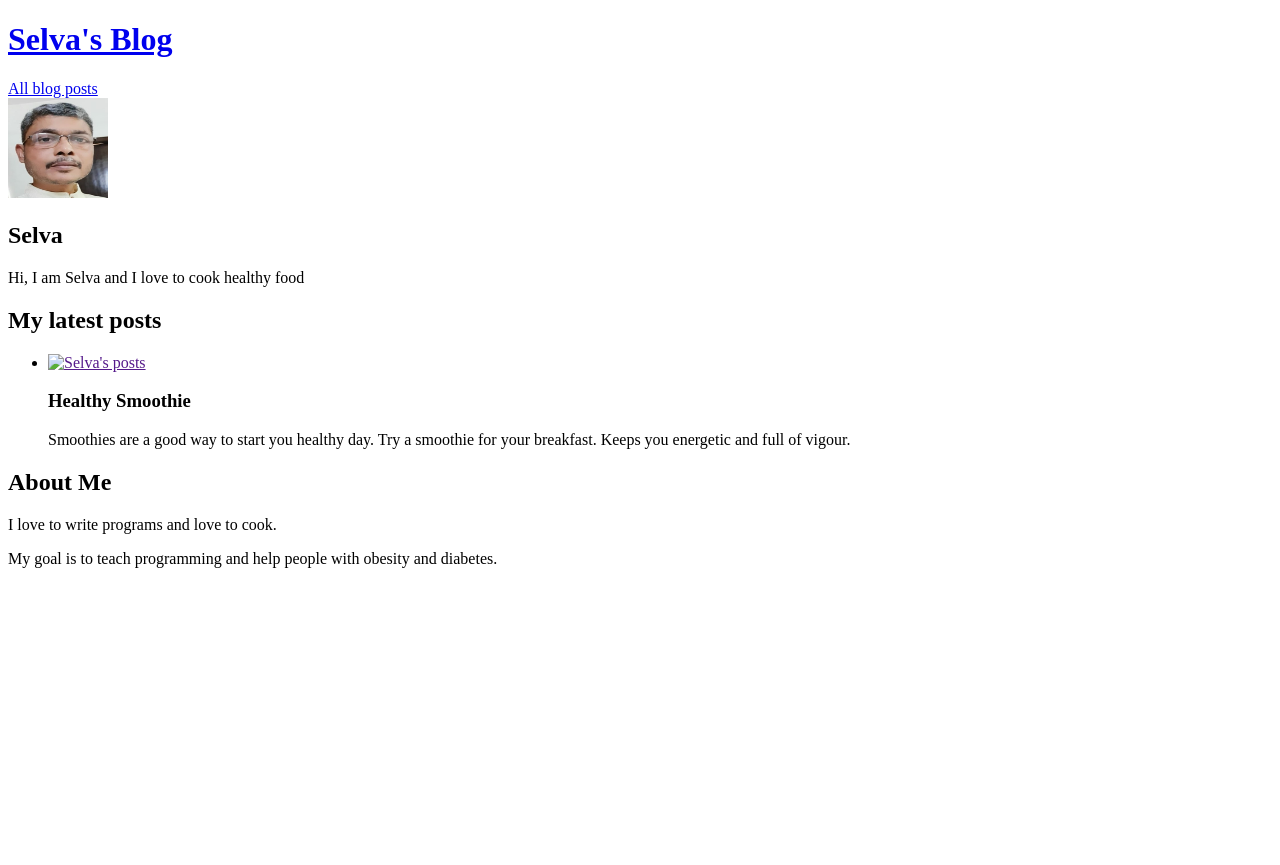
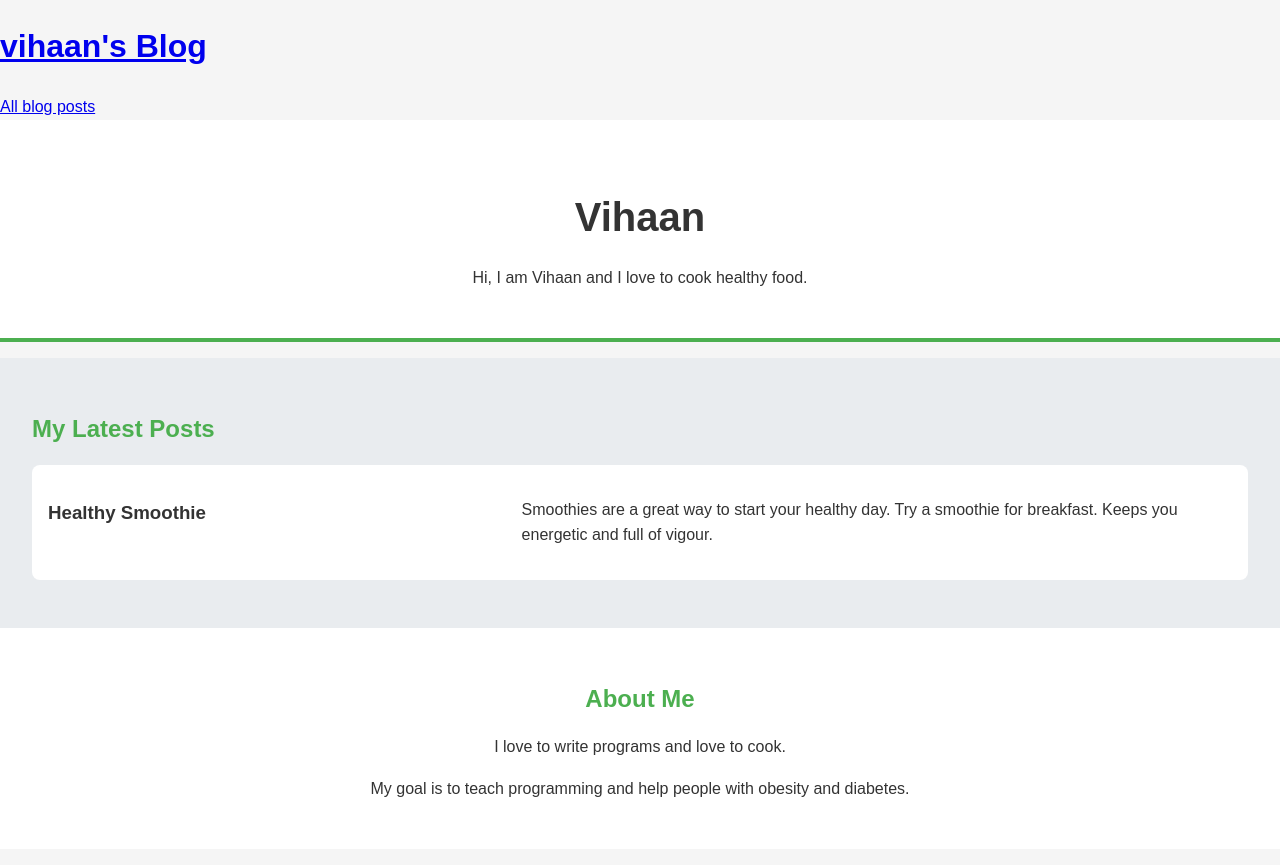
Before and after one commit to vihaan9092/stgi-training, a Django app: page / in a window 1280 px wide. Before the commit the page ends 568 px from the top, so only its background shows below. Run offline with Django 5.2, Linux system fonts and the light colour scheme.

Commit message:
initial commit

```diff
--- a/blog/static/blog/index.css
+++ b/blog/static/blog/index.css
@@ -1,4 +1,75 @@
-img {
-    width: 100px;
-    height: 100px;
+body {
+    background: #f5f5f5;
+    color: #333;
+    font-family: 'Arial', sans-serif;
+    line-height: 1.6;
+    margin: 0;
+    padding: 0;
 }
+
+header h2 {
+    color: #333;
+    font-size: 2.5rem;
+    margin-bottom: 0.5rem;
+}
+
+section#welcome,
+section.about {
+    background: white;
+    padding: 2rem;
+    margin-bottom: 1rem;
+    text-align: center;
+}
+
+section#welcome {
+    border-bottom: 4px solid #4CAF50;
+}
+
+section#latest-posts {
+    background: #e9ecef;
+    padding: 2rem;
+}
+
+section#latest-posts h2,
+section.about h2 {
+    color: #4CAF50;
+    margin-bottom: 1rem;
+}
+
+section#latest-posts ul {
+    list-style-type: none;
+    padding: 0;
+}
+
+section#latest-posts li {
+    margin-bottom: 1rem;
+    background: white;
+    padding: 1rem;
+    border-radius: 8px;
+}
+
+.post__content h3 {
+    margin-top: 0;
+}
+
+.about {
+    background: #fff;
+    padding: 2rem;
+    text-align: center;
+}
+
+@media (min-width: 768px) {
+    .post__content {
+        display: flex;
+        align-items: center;
+        justify-content: space-between;
+    }
+
+    .post__content h3 {
+        flex-basis: 40%;
+    }
+
+    .post__content p {
+        flex-basis: 60%;
+    }
+}
--- a/blog/templates/blog/index.html
+++ b/blog/templates/blog/index.html
@@ -2,42 +2,39 @@
 {% load static %}
 
 {% block title %}
-Selva's Blog Site
+Vihaan's Blog Site
 {% endblock %}
 
 {% block css_files %}
-    <link rel="stylesheet" href="{% static "blog/index.css" %}">
+<link rel="stylesheet" href="{% static "blog/index.css" %}">
 {% endblock %}
 
 {% block content %}
 <section id="welcome">
     <header>
-        <img src="{% static "blog/images/raju.jpg" %}" alt="Selva">
-        <h2>Selva</h2>
+        <h2>Vihaan</h2>
     </header>
     <p>
-        Hi, I am Selva and I love to cook healthy food
+        Hi, I am Vihaan and I love to cook healthy food.
     </p>
 </section>
 
 <section id="latest-posts">
-    <h2>My latest posts</h2>
+    <h2>My Latest Posts</h2>
     <ul>
         <li>
             <article class="post">
-                <a href="">
-                    <img src="" alt="Selva's posts">
-                </a>
                 <div class="post__content">
                     <h3>Healthy Smoothie</h3>
                     <p>
-                        Smoothies are a good way to start you healthy day.
-                        Try a smoothie for your breakfast.
+                        Smoothies are a great way to start your healthy day.
+                        Try a smoothie for breakfast.
                         Keeps you energetic and full of vigour.
                     </p>
                 </div>
             </article>
         </li>
+
     </ul>
 </section>
 
--- a/blog/views.py
+++ b/blog/views.py
@@ -1,12 +1,24 @@
+import json
 from django.shortcuts import render
+from django.http import Http404
 
-# Create your views here.
+POSTS_FILE = 'blog/data/posts.json'
+
+def load_posts():
+    with open(POSTS_FILE, 'r') as file:
+        posts = json.load(file)
+    return posts
 
 def landing_page(request):
-    return render(request, "blog/index.html")
+    return render(request, 'blog/index.html')
 
 def posts(request):
-    return render(request, "blog/all-posts.html")
+    posts = load_posts()
+    return render(request, 'blog/all-posts.html', {'posts': posts})
 
-def single_post(request):
-    pass
+def single_post(request, slug):
+    posts = load_posts()
+    post = next((post for post in posts if post['id'] == slug), None)
+    if post is None:
+        raise Http404('Post not found')
+    return render(request, 'blog/single-post.html', {'post': post})
--- a/templates/base.html
+++ b/templates/base.html
@@ -14,7 +14,7 @@
 
 <body>
     <header id="main-navigation">
-        <h1><a href="/">Selva's Blog</a></h1>
+        <h1><a href="/">vihaan's Blog</a></h1>
         <nav>
             <a href="/posts">All blog posts</a>
         </nav>
```
Also changed, not shown: blog/data/posts.json (added, +14 -0 lines), blog/templates/blog/all-posts.html (+10 -7 lines), blog/templates/blog/single-post.html (added, +8 -0 lines), blog/static/blog/images/raju.jpg (deleted).
